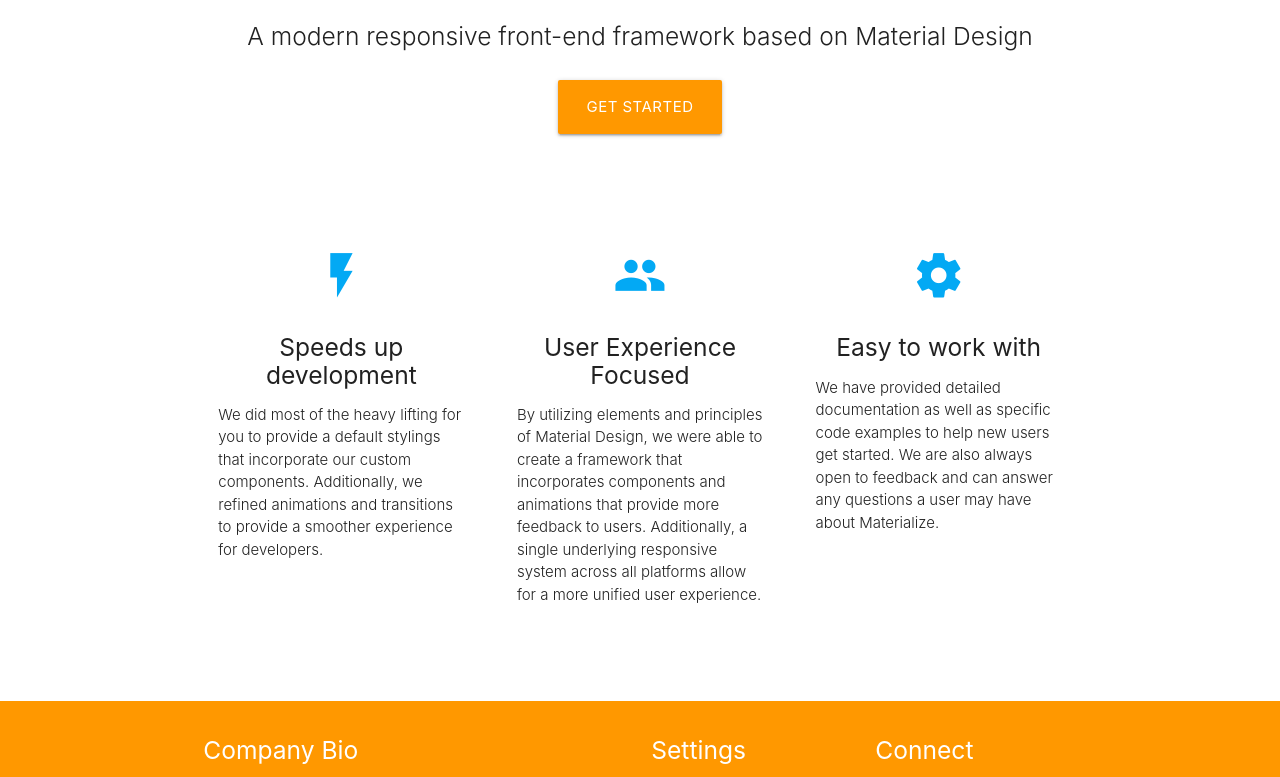
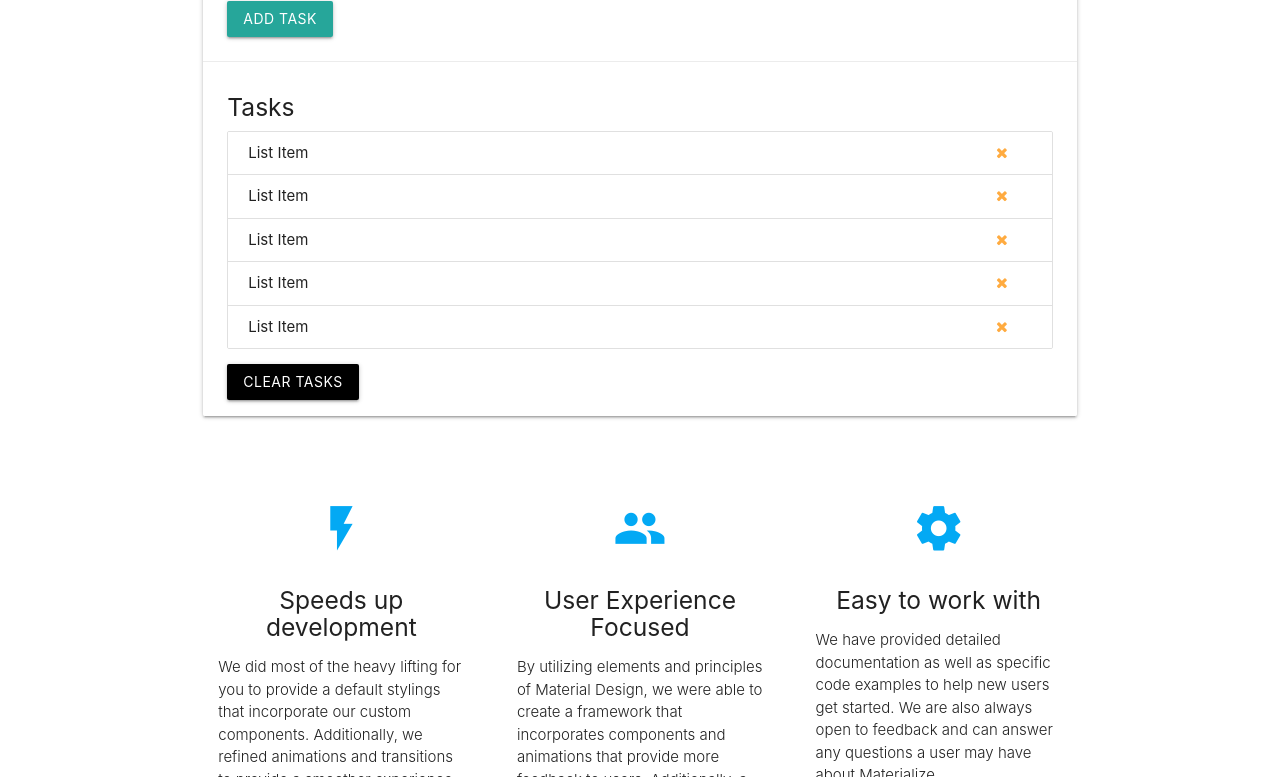
Before and after one commit to dalbay/JavaScript-Tutorials, a plain HTML site: page DOM Project/index.html in a window 1280 px wide. Shown: the part 254-1031 px from the top of the page. Drawn offline with nearby package versions, Linux system fonts and the light colour scheme.

Commit message:
initial img upload

```diff
--- a/DOM Project/index.html
+++ b/DOM Project/index.html
@@ -26,21 +26,67 @@
     </div>
   </nav>
   <div class="section no-pad-bot" id="index-banner">
+
+    <!--This is the beginning of the task list container.-->
     <div class="container">
-      <br><br>
-      <h1 class="header center orange-text">Starter Template</h1>
-      <div class="row center">
-        <h5 class="header col s12 light">A modern responsive front-end framework based on Material Design</h5>
-      </div>
-      <div class="row center">
-        <a href="http://materializecss.com/getting-started.html" id="download-button" class="btn-large waves-effect waves-light orange">Get Started</a>
-      </div>
-      <br><br>
+        <div class="row">
+            <div class="col s12">
+                <div id="main" class="card">
+                    <div class="card-content">
+                        <span class="card-title">Task List</span>
+                        <div class="row">
+                            <form id="task-form">
+                                <div class="input-field col s12">
+                                    <input type="text" name="task" id="task" value="Walk the dog">
+                                    <label for="task">New Task</label>
+                                </div>
+                        </div>
+                        <input type="submit" value="Add Task" class="btn">
+                        </form>
+                    </div>
+                    <div class="card-action">
+                        <h5 id="task-title">Tasks</h5>
+                        <ul class="collection">
+                            <li class="collection-item">
+                                List Item
+                                <a href="#" class="delete-item secondary-content">
+                                    <i class="fa fa-remove"></i>
+                                </a>
+                            </li>
+                            <li class="collection-item">
+                                List Item
+                                <a href="#" class="delete-item secondary-content">
+                                    <i class="fa fa-remove"></i>
+                                </a>
+                            </li>
+                            <li class="collection-item">
+                                List Item
+                                <a href="#" class="delete-item secondary-content">
+                                    <i class="fa fa-remove"></i>
+                                </a>
+                            </li>
+                            <li class="collection-item">
+                                List Item
+                                <a href="#" class="delete-item secondary-content">
+                                    <i class="fa fa-remove"></i>
+                                </a>
+                            </li>
+                            <li class="collection-item">
+                                List Item
+                                <a href="#" class="delete-item secondary-content">
+                                    <i class="fa fa-remove"></i>
+                                </a>
+                            </li>
+                        </ul>
+                        <a class="clear-tasks btn black" href="#">Clear Tasks</a>
+                    </div>
+                </div>
+            </div>
+        </div>
+    </div>
+    <!--This is the ending of the task list container.-->
 
-    </div>
   </div>
-
-
   <div class="container">
     <div class="section">
 
@@ -51,7 +97,9 @@
             <h2 class="center light-blue-text"><i class="material-icons">flash_on</i></h2>
             <h5 class="center">Speeds up development</h5>
 
-            <p class="light">We did most of the heavy lifting for you to provide a default stylings that incorporate our custom components. Additionally, we refined animations and transitions to provide a smoother experience for developers.</p>
+            <p class="light">We did most of the heavy lifting for you to provide a default stylings that incorporate our
+              custom components. Additionally, we refined animations and transitions to provide a smoother experience
+              for developers.</p>
           </div>
         </div>
 
@@ -60,7 +108,9 @@
             <h2 class="center light-blue-text"><i class="material-icons">group</i></h2>
             <h5 class="center">User Experience Focused</h5>
 
-            <p class="light">By utilizing elements and principles of Material Design, we were able to create a framework that incorporates components and animations that provide more feedback to users. Additionally, a single underlying responsive system across all platforms allow for a more unified user experience.</p>
+            <p class="light">By utilizing elements and principles of Material Design, we were able to create a framework
+              that incorporates components and animations that provide more feedback to users. Additionally, a single
+              underlying responsive system across all platforms allow for a more unified user experience.</p>
           </div>
         </div>
 
@@ -69,7 +119,9 @@
             <h2 class="center light-blue-text"><i class="material-icons">settings</i></h2>
             <h5 class="center">Easy to work with</h5>
 
-            <p class="light">We have provided detailed documentation as well as specific code examples to help new users get started. We are also always open to feedback and can answer any questions a user may have about Materialize.</p>
+            <p class="light">We have provided detailed documentation as well as specific code examples to help new users
+              get started. We are also always open to feedback and can answer any questions a user may have about
+              Materialize.</p>
           </div>
         </div>
       </div>
@@ -83,7 +135,9 @@
       <div class="row">
         <div class="col l6 s12">
           <h5 class="white-text">Company Bio</h5>
-          <p class="grey-text text-lighten-4">We are a team of college students working on this project like it's our full time job. Any amount would help support and continue development on this project and is greatly appreciated.</p>
+          <p class="grey-text text-lighten-4">We are a team of college students working on this project like it's our
+            full time job. Any amount would help support and continue development on this project and is greatly
+            appreciated.</p>
 
 
         </div>
@@ -109,7 +163,7 @@
     </div>
     <div class="footer-copyright">
       <div class="container">
-      Made by <a class="orange-text text-lighten-3" href="http://materializecss.com">Materialize</a>
+        Made by <a class="orange-text text-lighten-3" href="http://materializecss.com">Materialize</a>
       </div>
     </div>
   </footer>
@@ -120,5 +174,5 @@
   <script src="js/materialize.js"></script>
   <script src="js/init.js"></script>
 
-  </body>
+</body>
 </html>
```
Also changed, not shown: DOM Project/README.md, DOM Project/images/domProjectImg.png (added).
